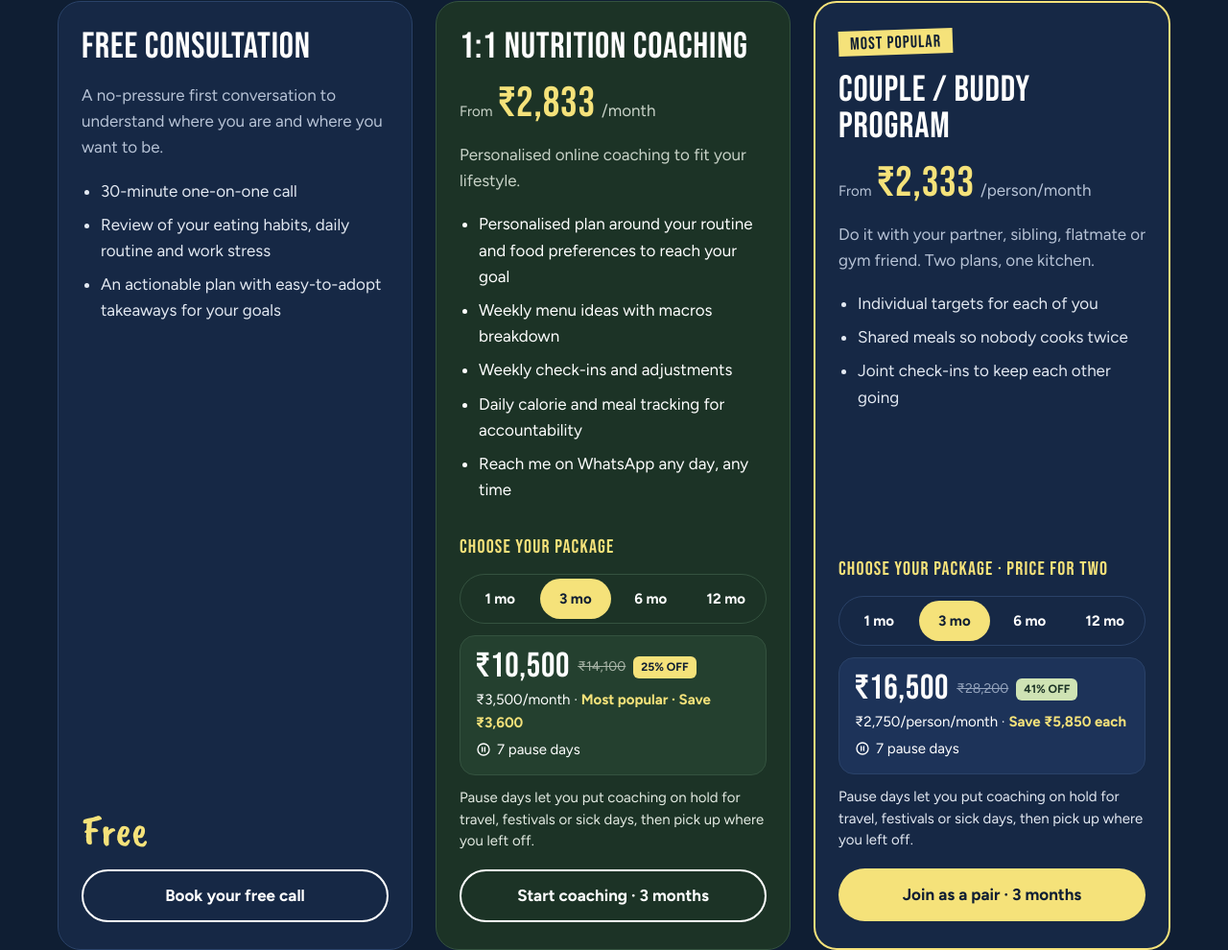
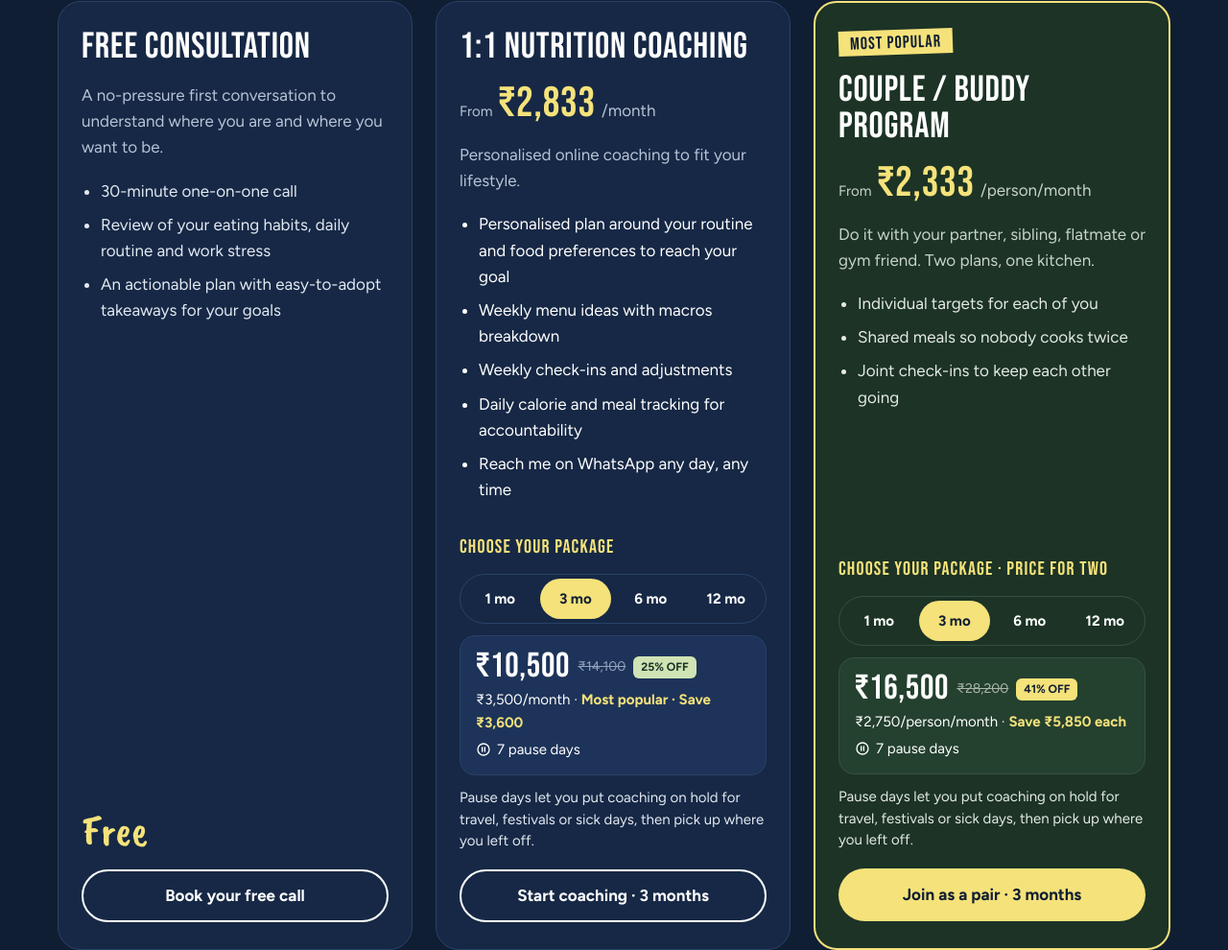
Before and after one commit to ishikakakkar/thefitpunjaban, a plain HTML site: page index.html in a window 1280 px wide. Shown: the part 2979-3969 px from the top of the page at 96% size. Drawn offline with nearby package versions, Linux system fonts and the light colour scheme.

Commit message:
Programs: give Couple / Buddy the green featured tone, 1:1 goes navy
Co-Authored-By: Claude Opus 5.5 <noreply@anthropic.com>
Claude-Session: https://claude.ai/code/session_01AtNXfPbv6YYtm9FMXoDYWM

```diff
--- a/index.html
+++ b/index.html
@@ -195,12 +195,12 @@ Follow for recipes</a>
 <a href="https://wa.me/919148448881?text=Hi%20Ishika%21%20I%27d%20like%20to%20book%20my%20free%2030-minute%20consultation." style="background: transparent; color: #FFFFFF; text-decoration: none; font-weight: 700; padding: 12px 22px; border-radius: 999px; border: 2px solid #FFFFFF; text-align: center">Book your free call</a>
 </article>
 
-<article style="flex: 1 1 300px; background: #1C3326; border: 1px solid #34523F; border-radius: 24px; padding: 28px 24px; display: flex; flex-direction: column; gap: 18px">
+<article style="flex: 1 1 300px; background: #162845; border: 1px solid #2A4268; border-radius: 24px; padding: 28px 24px; display: flex; flex-direction: column; gap: 18px">
 <h3 style="margin: 0; font-family: 'Bebas Neue', Impact, sans-serif; font-weight: 400; font-size: 38px; line-height: 1; letter-spacing: 0.02em">1:1 nutrition coaching</h3>
 <div style="display: flex; flex-direction: column; gap: 2px">
-<p style="margin: 0; display: flex; flex-wrap: wrap; align-items: baseline; gap: 6px"><span style="font-size: 15px; color: #C9D3C8">From</span><span style="font-family: 'Bebas Neue', Impact, sans-serif; font-size: 44px; line-height: 1; letter-spacing: 0.02em; color: #F5E27A">₹2,833</span><span style="color: #C9D3C8">/month</span></p>
+<p style="margin: 0; display: flex; flex-wrap: wrap; align-items: baseline; gap: 6px"><span style="font-size: 15px; color: #B7C3D6">From</span><span style="font-family: 'Bebas Neue', Impact, sans-serif; font-size: 44px; line-height: 1; letter-spacing: 0.02em; color: #F5E27A">₹2,833</span><span style="color: #B7C3D6">/month</span></p>
 </div>
-<p style="margin: 0; color: #C9D3C8">Personalised online coaching to fit your lifestyle.</p>
+<p style="margin: 0; color: #B7C3D6">Personalised online coaching to fit your lifestyle.</p>
 <ul style="margin: 0; padding-left: 20px; display: flex; flex-direction: column; gap: 8px; color: #FFFFFF">
 <li>Personalised plan around your routine and food preferences to reach your goal</li>
 <li>Weekly menu ideas with macros breakdown</li>
@@ -210,48 +210,48 @@ Follow for recipes</a>
 </ul>
 <div data-plan-group="solo" style="margin-top: auto; padding-top: 12px; display: flex; flex-direction: column; gap: 12px">
 <p id="solo-h" style="margin: 0; font-family: 'Bebas Neue', Impact, sans-serif; font-size: 20px; letter-spacing: 0.06em; color: #F5E27A">Choose your package</p>
-<div class="seg" role="radiogroup" aria-labelledby="solo-h" style="border-color: #34523F">
+<div class="seg" role="radiogroup" aria-labelledby="solo-h" style="border-color: #2A4268">
 <label><input type="radio" name="plan-solo" value="1 month" data-price="₹3,800" data-per="₹3,800/month" data-orig="₹4,700" data-off="19% OFF" data-note="Save ₹900" data-pause="3 pause days" data-detail="₹3,800/month · 3 pause days">1 mo</label>
 <label><input type="radio" name="plan-solo" value="3 months" data-price="₹10,500" data-per="₹3,500/month" data-orig="₹14,100" data-off="25% OFF" data-note="Most popular · Save ₹3,600" data-pause="7 pause days" data-detail="₹3,500/month · 7 pause days" checked>3 mo</label>
 <label><input type="radio" name="plan-solo" value="6 months" data-price="₹19,000" data-per="₹3,167/month" data-orig="₹28,200" data-off="32% OFF" data-note="Save ₹9,200" data-pause="15 pause days" data-detail="₹3,167/month · 15 pause days">6 mo</label>
 <label><input type="radio" name="plan-solo" value="12 months" data-price="₹34,000" data-per="₹2,833/month" data-orig="₹56,400" data-off="39% OFF" data-note="Best value · Save ₹22,400" data-pause="30 pause days" data-detail="₹2,833/month · 30 pause days">12 mo</label>
 </div>
-<div aria-live="polite" style="background: #24402F; border: 1px solid #34523F; border-radius: 16px; padding: 14px 16px; display: flex; flex-direction: column; gap: 4px">
-<p style="margin: 0; display: flex; flex-wrap: wrap; align-items: center; gap: 8px"><span data-f="price" style="font-family: 'Bebas Neue', Impact, sans-serif; font-size: 36px; line-height: 1; letter-spacing: 0.02em">₹10,500</span><s data-f="orig" style="font-size: 14px; color: #A9B5A8">₹14,100</s><span data-f="off" style="white-space: nowrap; font-size: 12px; font-weight: 700; background: #F5E27A; color: #0F1E33; padding: 2px 8px; border-radius: 6px">25% OFF</span></p>
+<div aria-live="polite" style="background: #1D3359; border: 1px solid #2A4268; border-radius: 16px; padding: 14px 16px; display: flex; flex-direction: column; gap: 4px">
+<p style="margin: 0; display: flex; flex-wrap: wrap; align-items: center; gap: 8px"><span data-f="price" style="font-family: 'Bebas Neue', Impact, sans-serif; font-size: 36px; line-height: 1; letter-spacing: 0.02em">₹10,500</span><s data-f="orig" style="font-size: 14px; color: #94A3BC">₹14,100</s><span data-f="off" style="white-space: nowrap; font-size: 12px; font-weight: 700; background: #CFE3B4; color: #1C3326; padding: 2px 8px; border-radius: 6px">25% OFF</span></p>
 <p style="margin: 0; font-size: 15px; color: #FFFFFF"><span data-f="per">₹3,500/month</span> · <span data-f="note" style="font-weight: 700; color: #F5E27A">Most popular · Save ₹3,600</span></p>
 <p style="margin: 0; font-size: 15px; color: #FFFFFF; display: flex; align-items: center; gap: 6px"><svg aria-hidden="true" width="16" height="16" viewBox="0 0 24 24" fill="none" stroke="currentColor" stroke-width="2" stroke-linecap="round" style="flex: none"><circle cx="12" cy="12" r="9"></circle><path d="M10 9v6M14 9v6"></path></svg><span data-f="pause">7 pause days</span></p>
 </div>
-<p style="margin: 0; font-size: 15px; line-height: 1.5; color: #E4EBE3">Pause days let you put coaching on hold for travel, festivals or sick days, then pick up where you left off.</p>
+<p style="margin: 0; font-size: 15px; line-height: 1.5; color: #E3E9F2">Pause days let you put coaching on hold for travel, festivals or sick days, then pick up where you left off.</p>
 </div>
 <a id="cta-solo" href="https://wa.me/919148448881?text=Hi%20Ishika%21%20I%27m%20interested%20in%201%3A1%20nutrition%20coaching.%0APlan%3A%203%20months" style="background: transparent; color: #FFFFFF; text-decoration: none; font-weight: 700; padding: 12px 22px; border-radius: 999px; border: 2px solid #FFFFFF; text-align: center">Start coaching · <span data-plan-label>3 months</span></a>
 </article>
 
-<article style="flex: 1 1 300px; background: #162845; border: 2px solid #F5E27A; border-radius: 24px; padding: 28px 24px; display: flex; flex-direction: column; gap: 18px">
+<article style="flex: 1 1 300px; background: #1C3326; border: 2px solid #F5E27A; border-radius: 24px; padding: 28px 24px; display: flex; flex-direction: column; gap: 18px">
 <p style="margin: 0; align-self: flex-start; background: #F5E27A; color: #0F1E33; font-family: 'Bebas Neue', Impact, sans-serif; font-size: 18px; letter-spacing: 0.06em; line-height: 1.2; padding: 3px 12px 1px; transform: rotate(-2deg)">Most popular</p>
 <h3 style="margin: 0; font-family: 'Bebas Neue', Impact, sans-serif; font-weight: 400; font-size: 38px; line-height: 1; letter-spacing: 0.02em">Couple / Buddy program</h3>
 <div style="display: flex; flex-direction: column; gap: 2px">
-<p style="margin: 0; display: flex; flex-wrap: wrap; align-items: baseline; gap: 6px"><span style="font-size: 15px; color: #B7C3D6">From</span><span style="font-family: 'Bebas Neue', Impact, sans-serif; font-size: 44px; line-height: 1; letter-spacing: 0.02em; color: #F5E27A">₹2,333</span><span style="color: #B7C3D6">/person/month</span></p>
+<p style="margin: 0; display: flex; flex-wrap: wrap; align-items: baseline; gap: 6px"><span style="font-size: 15px; color: #C9D3C8">From</span><span style="font-family: 'Bebas Neue', Impact, sans-serif; font-size: 44px; line-height: 1; letter-spacing: 0.02em; color: #F5E27A">₹2,333</span><span style="color: #C9D3C8">/person/month</span></p>
 </div>
-<p style="margin: 0; color: #B7C3D6">Do it with your partner, sibling, flatmate or gym friend. Two plans, one kitchen.</p>
-<ul style="margin: 0; padding-left: 20px; display: flex; flex-direction: column; gap: 8px; color: #E3E9F2">
+<p style="margin: 0; color: #C9D3C8">Do it with your partner, sibling, flatmate or gym friend. Two plans, one kitchen.</p>
+<ul style="margin: 0; padding-left: 20px; display: flex; flex-direction: column; gap: 8px; color: #E4EBE3">
 <li>Individual targets for each of you</li>
 <li>Shared meals so nobody cooks twice</li>
 <li>Joint check-ins to keep each other going</li>
 </ul>
 <div data-plan-group="pair" style="margin-top: auto; padding-top: 12px; display: flex; flex-direction: column; gap: 12px">
 <p id="pair-h" style="margin: 0; font-family: 'Bebas Neue', Impact, sans-serif; font-size: 20px; letter-spacing: 0.06em; color: #F5E27A">Choose your package · price for two</p>
-<div class="seg" role="radiogroup" aria-labelledby="pair-h" style="border-color: #2A4268">
+<div class="seg" role="radiogroup" aria-labelledby="pair-h" style="border-color: #34523F">
 <label><input type="radio" name="plan-pair" value="1 month" data-price="₹6,000" data-per="₹3,000/person/month" data-orig="₹9,400" data-off="36% OFF" data-note="Save ₹1,700 each" data-pause="3 pause days" data-detail="₹3,000/person/month · 3 pause days">1 mo</label>
 <label><input type="radio" name="plan-pair" value="3 months" data-price="₹16,500" data-per="₹2,750/person/month" data-orig="₹28,200" data-off="41% OFF" data-note="Save ₹5,850 each" data-pause="7 pause days" data-detail="₹2,750/person/month · 7 pause days" checked>3 mo</label>
 <label><input type="radio" name="plan-pair" value="6 months" data-price="₹30,000" data-per="₹2,500/person/month" data-orig="₹56,400" data-off="46% OFF" data-note="Save ₹13,200 each" data-pause="15 pause days" data-detail="₹2,500/person/month · 15 pause days">6 mo</label>
 <label><input type="radio" name="plan-pair" value="12 months" data-price="₹56,000" data-per="₹2,333/person/month" data-orig="₹112,800" data-off="50% OFF" data-note="Best value · Save ₹28,400 each" data-pause="30 pause days" data-detail="₹2,333/person/month · 30 pause days">12 mo</label>
 </div>
-<div aria-live="polite" style="background: #1D3359; border: 1px solid #2A4268; border-radius: 16px; padding: 14px 16px; display: flex; flex-direction: column; gap: 4px">
-<p style="margin: 0; display: flex; flex-wrap: wrap; align-items: center; gap: 8px"><span data-f="price" style="font-family: 'Bebas Neue', Impact, sans-serif; font-size: 36px; line-height: 1; letter-spacing: 0.02em">₹16,500</span><s data-f="orig" style="font-size: 14px; color: #94A3BC">₹28,200</s><span data-f="off" style="white-space: nowrap; font-size: 12px; font-weight: 700; background: #CFE3B4; color: #1C3326; padding: 2px 8px; border-radius: 6px">41% OFF</span></p>
+<div aria-live="polite" style="background: #24402F; border: 1px solid #34523F; border-radius: 16px; padding: 14px 16px; display: flex; flex-direction: column; gap: 4px">
+<p style="margin: 0; display: flex; flex-wrap: wrap; align-items: center; gap: 8px"><span data-f="price" style="font-family: 'Bebas Neue', Impact, sans-serif; font-size: 36px; line-height: 1; letter-spacing: 0.02em">₹16,500</span><s data-f="orig" style="font-size: 14px; color: #A9B5A8">₹28,200</s><span data-f="off" style="white-space: nowrap; font-size: 12px; font-weight: 700; background: #F5E27A; color: #0F1E33; padding: 2px 8px; border-radius: 6px">41% OFF</span></p>
 <p style="margin: 0; font-size: 15px; color: #FFFFFF"><span data-f="per">₹2,750/person/month</span> · <span data-f="note" style="font-weight: 700; color: #F5E27A">Save ₹5,850 each</span></p>
 <p style="margin: 0; font-size: 15px; color: #FFFFFF; display: flex; align-items: center; gap: 6px"><svg aria-hidden="true" width="16" height="16" viewBox="0 0 24 24" fill="none" stroke="currentColor" stroke-width="2" stroke-linecap="round" style="flex: none"><circle cx="12" cy="12" r="9"></circle><path d="M10 9v6M14 9v6"></path></svg><span data-f="pause">7 pause days</span></p>
 </div>
-<p style="margin: 0; font-size: 15px; line-height: 1.5; color: #E3E9F2">Pause days let you put coaching on hold for travel, festivals or sick days, then pick up where you left off.</p>
+<p style="margin: 0; font-size: 15px; line-height: 1.5; color: #E4EBE3">Pause days let you put coaching on hold for travel, festivals or sick days, then pick up where you left off.</p>
 </div>
 <a id="cta-pair" href="https://wa.me/919148448881?text=Hi%20Ishika%21%20We%27re%20interested%20in%20the%20Couple%20%2F%20Buddy%20program.%0APlan%3A%203%20months%20%28for%20two%29" style="background: #F5E27A; color: #0F1E33; text-decoration: none; font-weight: 700; padding: 14px 22px; border-radius: 999px; text-align: center">Join as a pair · <span data-plan-label>3 months</span></a>
 </article>
```
